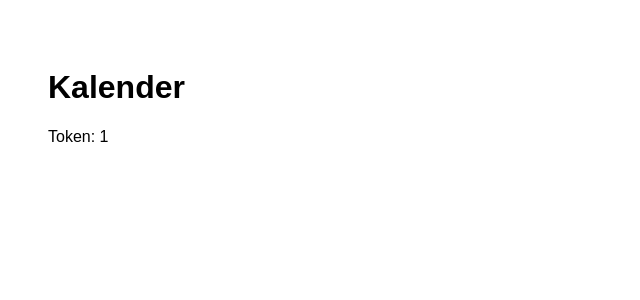
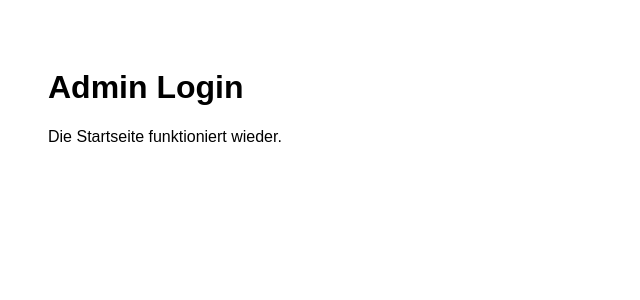
Before and after one commit to ossthun/oss-calendar, a Next.js app: page /group/1 in a window 1280 px wide. Shown: the top 300 px of the page, without its empty margins (0-640 px from the left). Built offline with nearby package versions, Linux system fonts and the light colour scheme.

Commit message:
Update [token].js

```diff
--- a/pages/group/[token].js
+++ b/pages/group/[token].js
@@ -1,20 +1,11 @@
-import { useRouter } from "next/router";
+export default function Home() {
+  return (
+    <div style={{ padding: 40, fontFamily: "Arial" }}>
+      <h1>Admin Login</h1>
 
-export default function GroupPage() {
-  const router = useRouter();
-
-  const { token } = router.query;
-
-  return (
-    <div
-      style={{
-        padding: 40,
-        fontFamily: "Arial"
-      }}
-    >
-      <h1>Kalender</h1>
-
-      <p>Token: {token}</p>
+      <p>
+        Die Startseite funktioniert wieder.
+      </p>
     </div>
   );
 }
```
